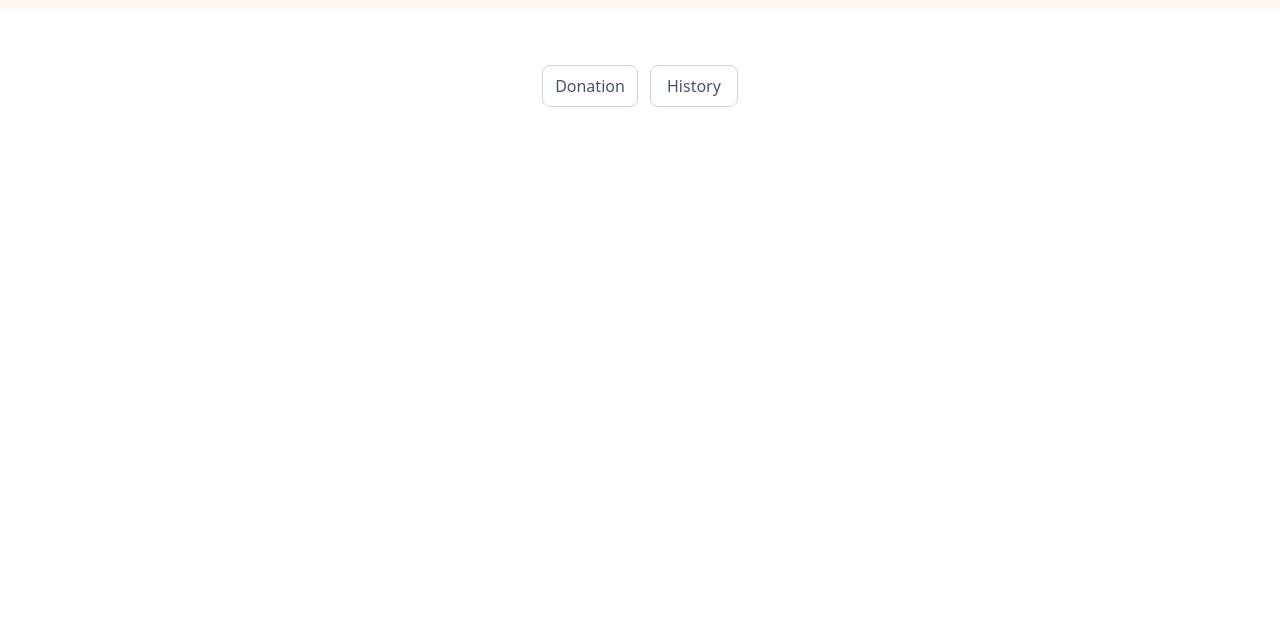
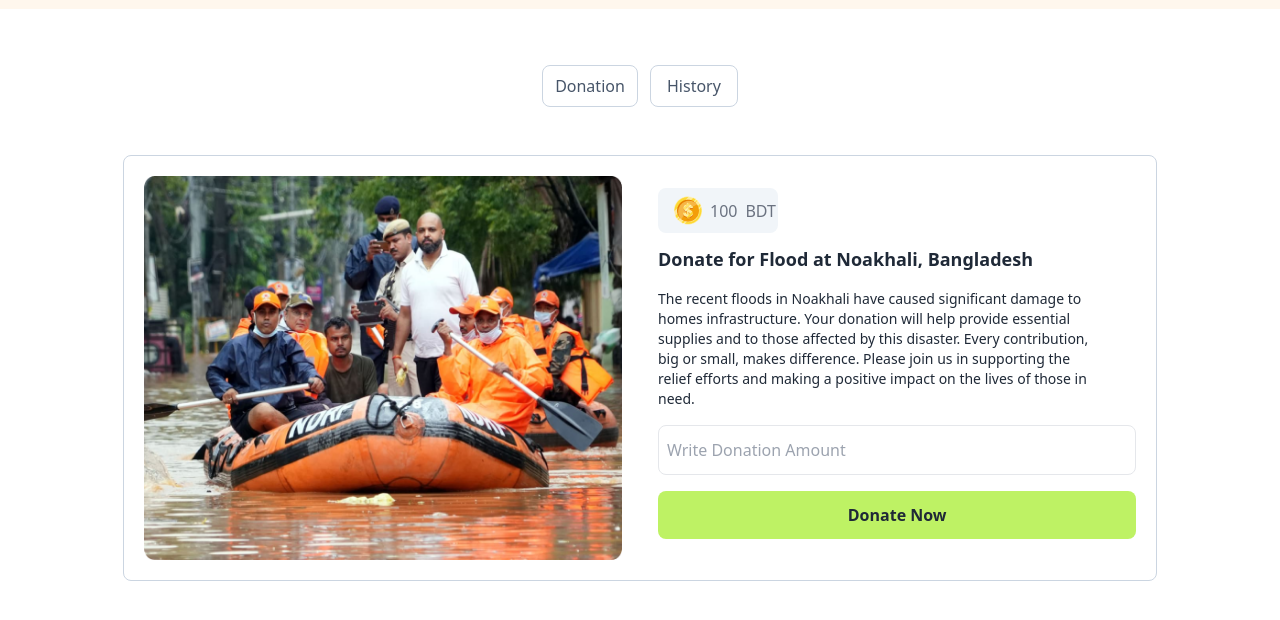
Before and after one commit to Meherabhasib/donate-bangladesh, a plain HTML site: page index.html in a window 1280 px wide. Shown: the part 64-684 px from the top of the page. Drawn offline with nearby package versions, Linux system fonts and the light colour scheme.

Commit message:
Donate Noakhali commit

```diff
--- a/index.html
+++ b/index.html
@@ -40,7 +40,7 @@
   </head>
   <body class="">
     <header>
-      <nav class=" md:container md:mx-auto ">
+      <nav class="  ">
         <div class=" bg-orange-50 p-3 flex justify-around flex-col md:flex-row text-center">
           <div class="flex items-center">
             <button class=" text-lg px-4 py-2 rounded-lg bg-lime-300 font-bold   ">Blog</button>
@@ -63,7 +63,32 @@
         </div>
       </nav>
     </header>
-    <main></main>
+    <main class="md:container md:mx-auto my-2 md:my-8 w-full md:w-5/6">
+      <section class="p-4 ">
+        <div class=" p-5 border border-slate-300 rounded-lg flex flex-col md:flex-row gap-2">
+          <div class="w-full md:w-1/2 mr-0 md:mr-7">
+            <img class="h-96 w-full"  src="assets/noakhali.png" alt="">
+          </div>
+          <div class="w-full md:w-1/2 mt-3">
+            <div class="flex items-center text-center px-4 py-2 bg-slate-100 w-5/12 md:w-3/12 rounded-lg mb-3">
+              <img src="assets/coin.png" alt="">
+              <h2 class="font-medium text-gray-500">
+                <span class="px-2 font-medium">100</span>BDT
+              </h2>
+            </div>
+            <h2 class="font-extrabold text-lg mb-4">Donate for Flood at Noakhali, Bangladesh</h2>
+            <p class="text-sm w-full md:w-11/12 text-wrap "> The recent floods in Noakhali have caused significant damage to homes  infrastructure. Your donation will help provide essential supplies and  to those affected by this disaster. Every contribution, big or small, makes  difference. Please join us in supporting the relief efforts and making a positive impact on the lives of those in need.</p>
+           <div> <input class="w-full border border-gray-200 px-2 py-3 rounded-lg mt-4 w-9/10" type="text" placeholder="Write Donation Amount" name="" id=""></div>
+           <div>
+            <button class="w-full  px-2 py-3 rounded-lg mt-4 w-9/10 bg-lime-300 font-bold" type="submit">Donate Now</button>
+           </div>
+
+          </div>
+        </div>
+        <div></div>
+        <div></div>
+      </section>
+    </main>
     <footer></footer>
   </body>
 </html>
```
